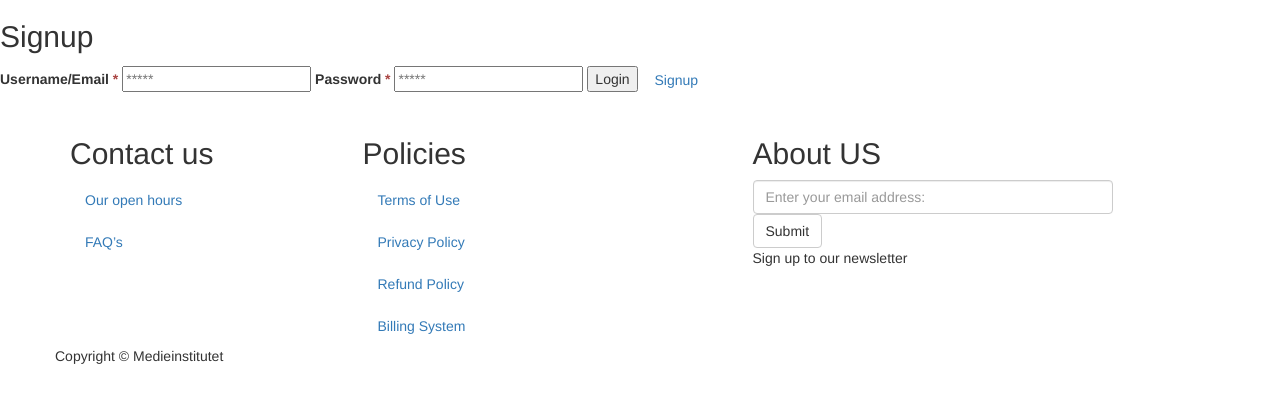
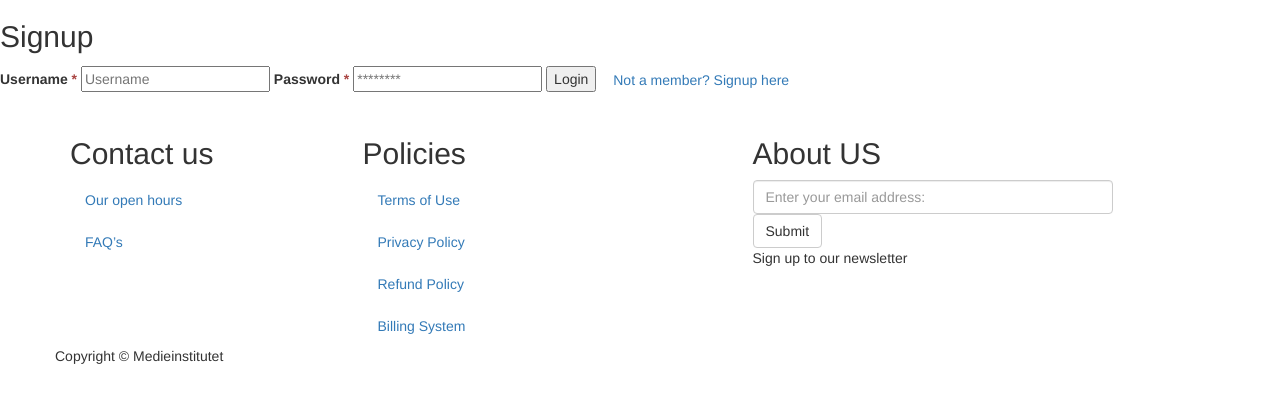
Before and after one commit to gustaf-lindholm/projekt_grupp5, a PHP site: the page made by app/views/login.view.php in a window 1280 px wide. Shown: the part 52-455 px from the top of the page. Run offline with PHP 8.4, Linux system fonts and the light colour scheme; the template is opened without the code that fills it, so the values that code supplies are empty; some libraries are stand-ins or nearby versions.

Commit message:
Login update on view & model

```diff
--- a/app/models/Login_model.php
+++ b/app/models/Login_model.php
@@ -31,7 +31,7 @@ class Login_model extends Base_model
             			} else { //om rätt användare finns i db, logga in användaren
             				if ($resultCheck['username'] === $username && $resultCheck['username'] === $hashedPassword) {
                                 $_SESSION['loggedIn'] = true;
-                                URLrewrite::URL('account');
+                                URLrewrite::BaseAdminURL('account/index');
                             }
             		}
                 }
--- a/app/views/login.view.php
+++ b/app/views/login.view.php
@@ -2,12 +2,12 @@
 	<div class="main-wrapper">
 		<h2>Signup</h2>
 		<form class="signup-form" action="../app/models/Login_model.php" method="POST">
-			<label for="username-input">Username/Email <span class="text-danger">*</span></label>
-			<input type="text" name="[submit][username]" placeholder="*****">
+			<label for="username-input">Username <span class="text-danger">*</span></label>
+			<input type="text" name="[submit][username]" placeholder="Username">
 			<label for="password-input">Password <span class="text-danger">*</span></label>
-			<input type="password" name="[submit][password]" placeholder="*****">
+			<input type="password" name="[submit][password]" placeholder="********">
 			<button type="submit" name="submit">Login</button>
-			<a href="<?php echo URLrewrite::URL('signup')?>" class="btn btn-link">Signup</a>
+			<a href="<?php echo URLrewrite::BaseAdminURL('signup/index')?>" class="btn btn-link">Not a member? Signup here</a>
 		</form>
 	</div>
 </section>
```
